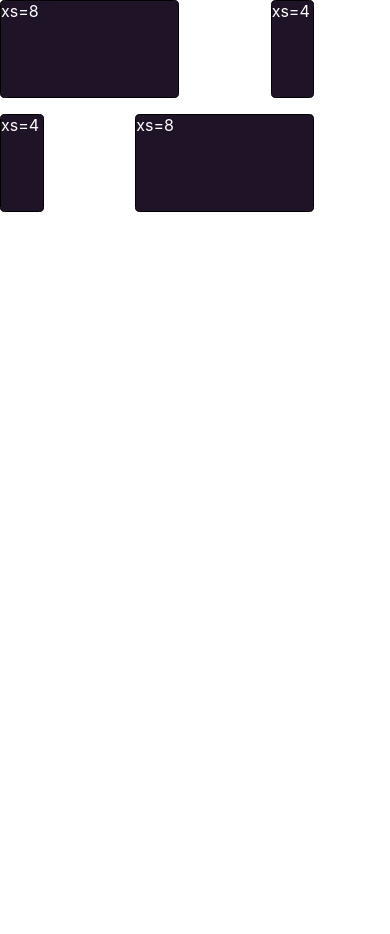
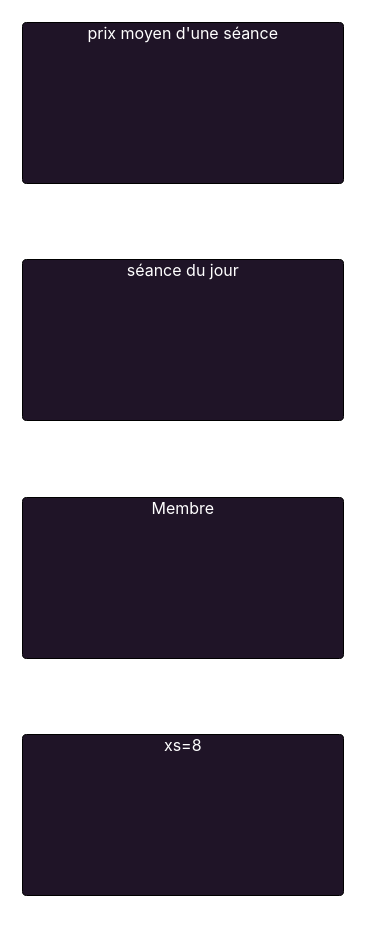
Before and after one commit to maineff/ProjetV1, a React (Create React App) app in the folder projetv1/: page / in a window 390 px wide. Before the commit the page ends 844 px from the top, so only its background shows below. Built offline with nearby package versions, Linux system fonts and the light colour scheme.

Commit message:
responsive square

```diff
--- a/projetv1/src/App.css
+++ b/projetv1/src/App.css
@@ -1,11 +1,17 @@
 
+.firstcard{
+  align-items: center;
+}
 .card{
   background-color: #1f1427;
   background-clip: border-box;
   border: 1px solid black;
   border-radius: 0.2857rem;
-  height: 6em;
+  height: 10em;
   color: white;
-  margin-right: 2cm;
+  width: 20em;
+  margin: 1cm;
+  text-align: center;
+
 
 }
--- a/projetv1/src/App.js
+++ b/projetv1/src/App.js
@@ -5,20 +5,22 @@ import './App.css';
 // reactstrap components
 import Grid from '@mui/material/Grid';
 
+
 function App() {
   return (
-    <Grid container spacing={2}>
-      <Grid item xs={8}>
-        <div className='card'>xs=8</div>
+
+    <Grid container spacing={2} className='firstcard'>
+      <Grid >
+        <div className='card' item xs={4}>prix moyen d'une séance</div>
       </Grid>
-      <Grid item xs={4}>
-        <div className='card'>xs=4</div>
+      <Grid >
+        <div className='card' item xs={4}>séance du jour</div>
       </Grid>
-      <Grid item xs={4}>
-        <div className='card'>xs=4</div>
+      <Grid>
+        <div className='card' item xs={4}>Membre</div>
       </Grid>
-      <Grid item xs={8}>
-        <div className='card'>xs=8</div>
+      <Grid>
+        <div className='card' item xs={12}>xs=8</div>
       </Grid>
     </Grid>
 
```
